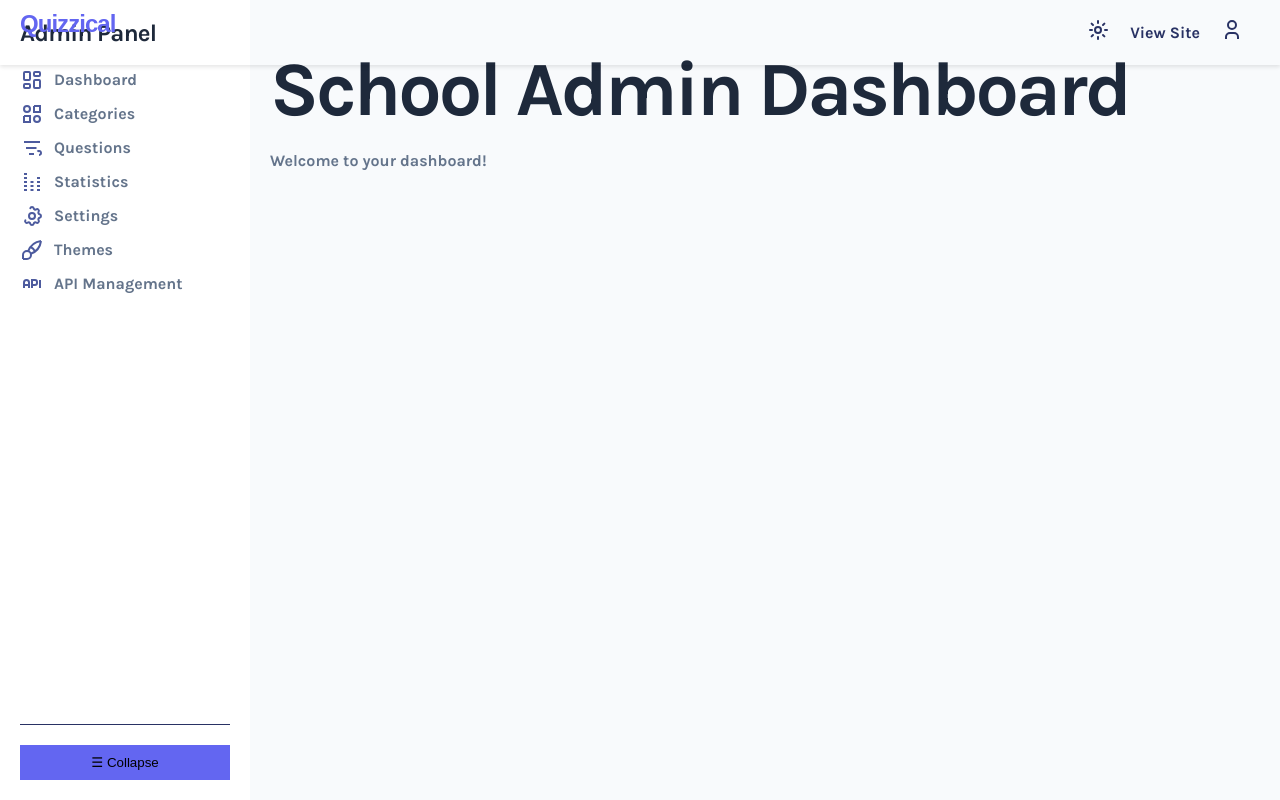
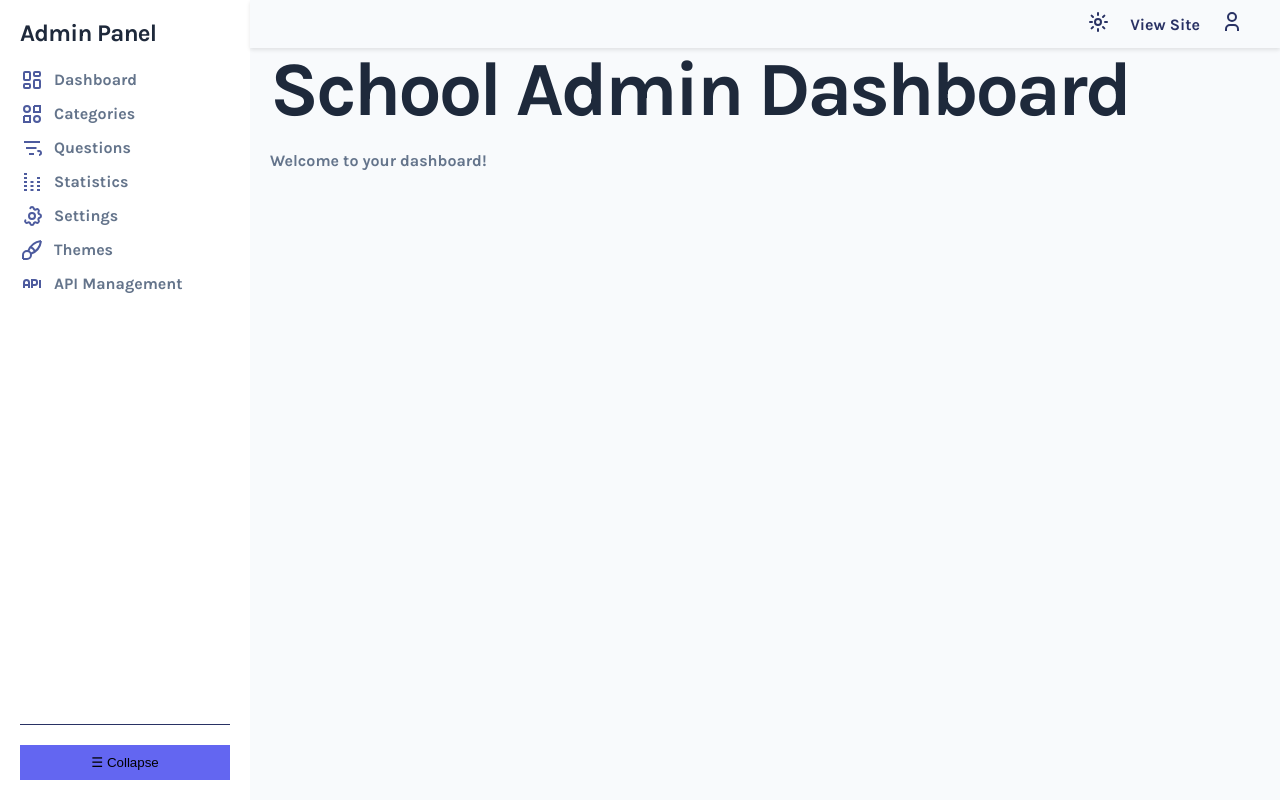
Before and after one commit to habibma/quizzical, a React (Vite) app: page /admin in a window 1280 px wide. Built offline with nearby package versions, Linux system fonts and the light colour scheme.

Commit message:
fix: overlap fixed

```diff
--- a/src/layouts/components/Header.css
+++ b/src/layouts/components/Header.css
@@ -7,11 +7,7 @@
     color: var(--header-text-color);
     box-shadow: 0 2px 4px rgba(0, 0, 0, 0.1);
 
-    position: fixed;
-    top: 0;
-    left: 0;
-    right: 0;
-    z-index: 102;
+    position: relative;
 }
 
 .header-left {
@@ -39,6 +35,9 @@
     height: 20px;
     border: none;
     cursor: pointer;
+
+    position: absolute;
+    z-index: 102;
 }
 
 .burger-menu .burger-bar {
@@ -47,6 +46,7 @@
     border-radius: 2px;
     margin: 3px 0;
     height: 3px;
+
 }
 
 @media screen and (min-width: 768px) {
--- a/src/layouts/components/Header.jsx
+++ b/src/layouts/components/Header.jsx
@@ -11,7 +11,6 @@ const Header = ({ isSidebarOpen, toggleSidebar, pageTitle, opened, handleToggleS
     return (
         <header className="admin-header">
             <div className="header-left">
-                <Logo />
                 <h2 className="page-title">{pageTitle}</h2>
                 <div className="burger-menu" onClick={handleToggleSidebarOpen}>
                     <span className="burger-bar"></span>
--- a/src/pages/Public/CustomQuiz/CustomQuiz.css
+++ b/src/pages/Public/CustomQuiz/CustomQuiz.css
@@ -30,13 +30,10 @@
   width: 100%;
   margin-top: 20px;
 
-  .quiz-section {
-
-    .section-title {
-      display: flex;
-      align-items: center;
-      gap: 40px;
-    }
+  .section-title {
+    display: flex;
+    align-items: center;
+    gap: 40px;
   }
 
   .quiz-settings {
```
